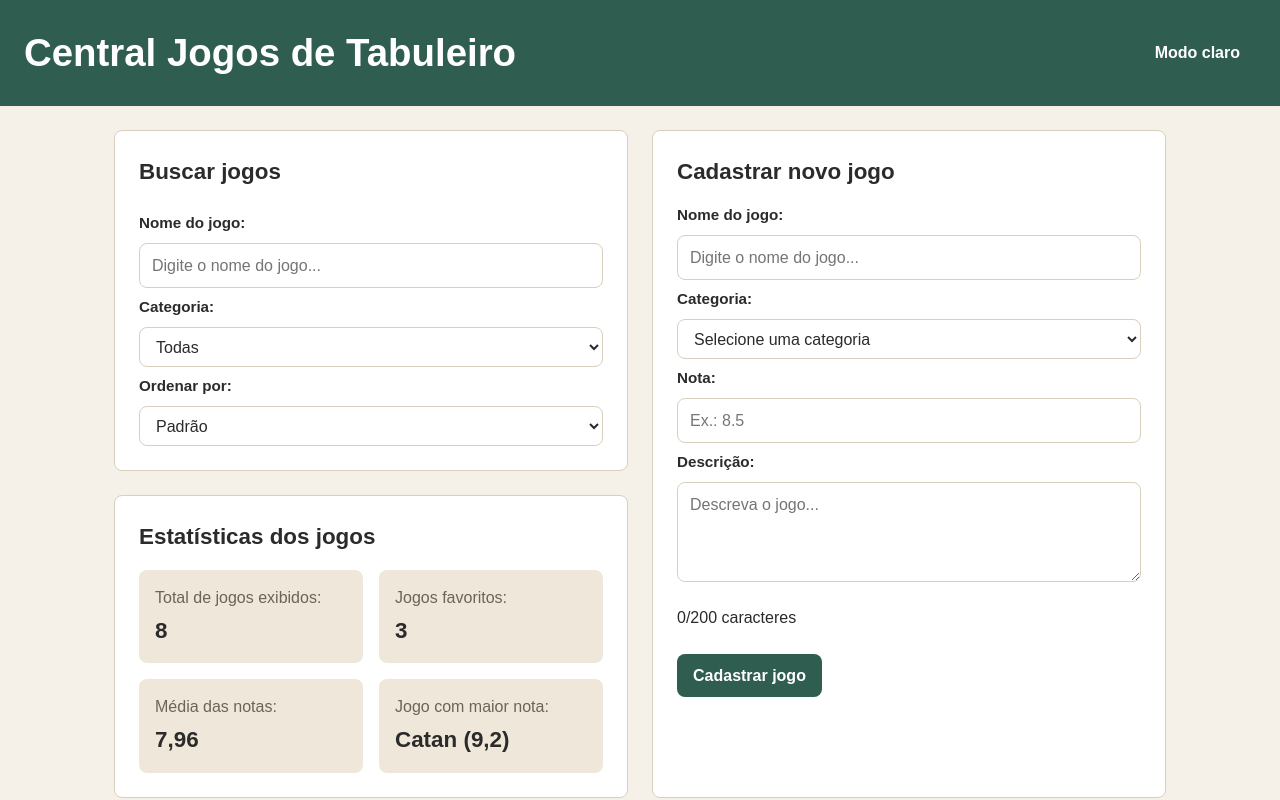
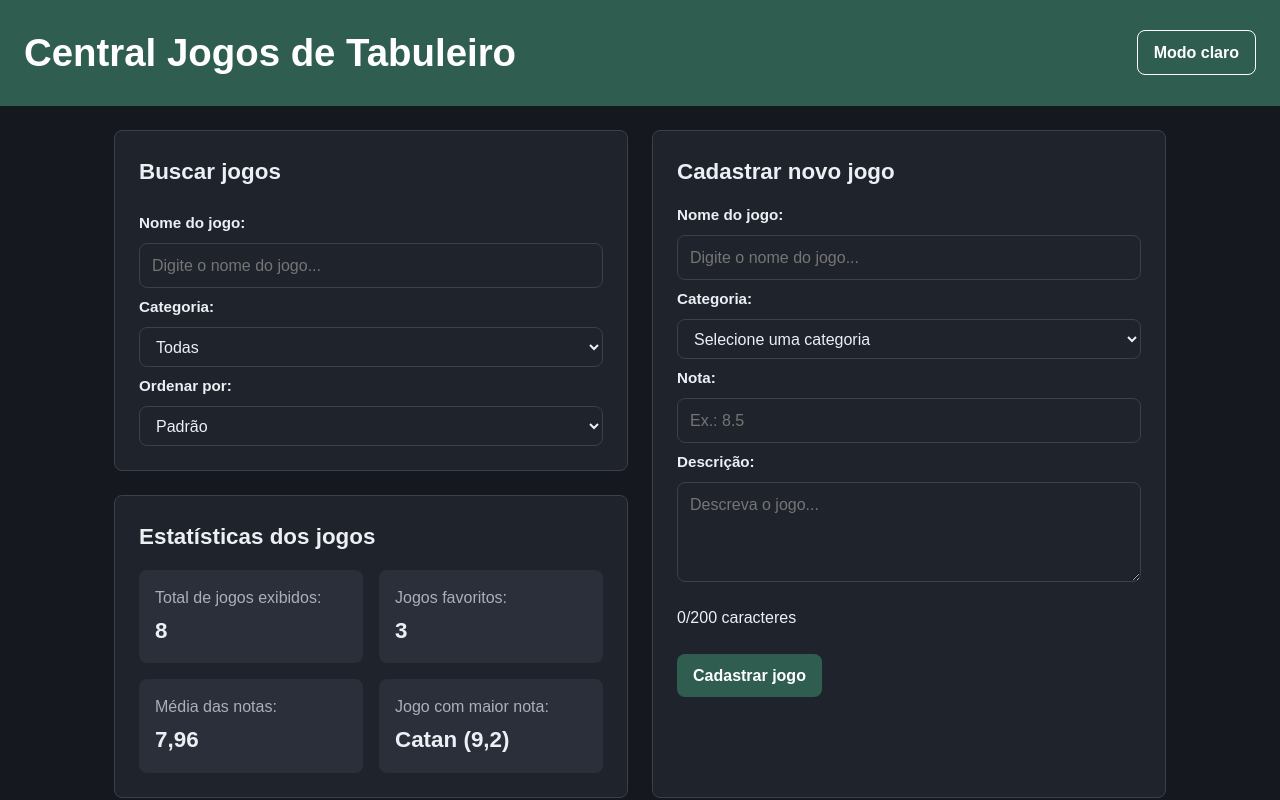
Before and after one commit to gabrielshrocha/fatecrp-dw-avaliacao, a plain HTML site: page index.html in a window 1280 px wide. Both pictures are taken after a click on the button "Modo escuro". Shown: the top 800 px of the page. Drawn offline with Linux system fonts and the light colour scheme.

Commit message:
feat: variáveis do modo escuro e estilo do botao de tema

```diff
--- a/css/style.css
+++ b/css/style.css
@@ -385,3 +385,24 @@ form button {
         transform: none;
     }
 }
+
+/* [EXTRA] Modo escuro */
+
+body.modo-escuro {
+    --cor-fundo: #15181e;
+    --cor-cartao: #1f232b;
+    --cor-painel: #2a2f39;
+    --cor-borda: #3a404c;
+    --cor-texto: #eceff4;
+    --cor-texto-suave: #a9b0bd;
+    --cor-favorito-fundo: #2f2a1a;
+}
+
+#botao-tema {
+    background-color: transparent;
+    border: 1px solid #ffffff;
+}
+
+#botao-tema:hover {
+    background-color: rgba(255, 255, 255, 0.15);
+}
```
